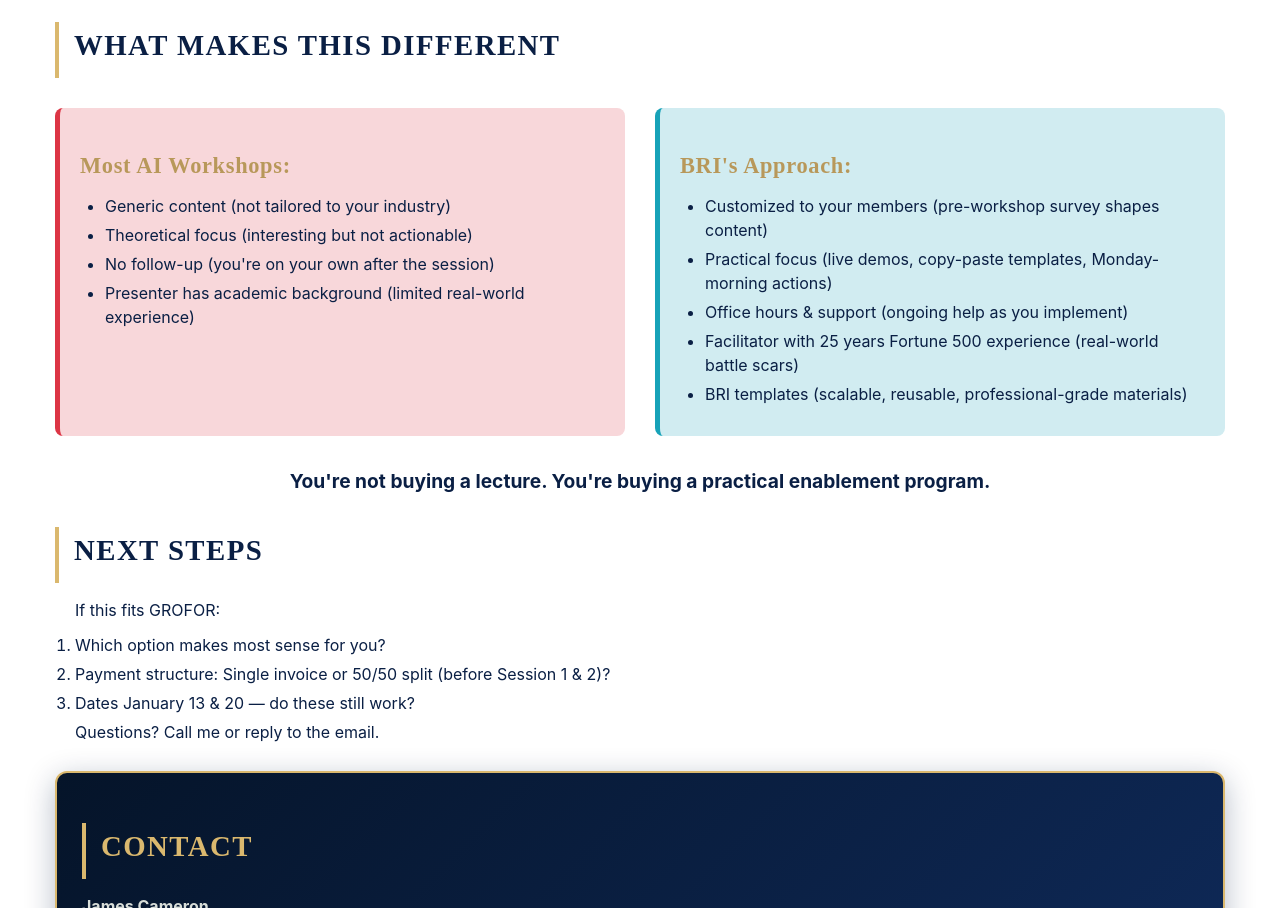
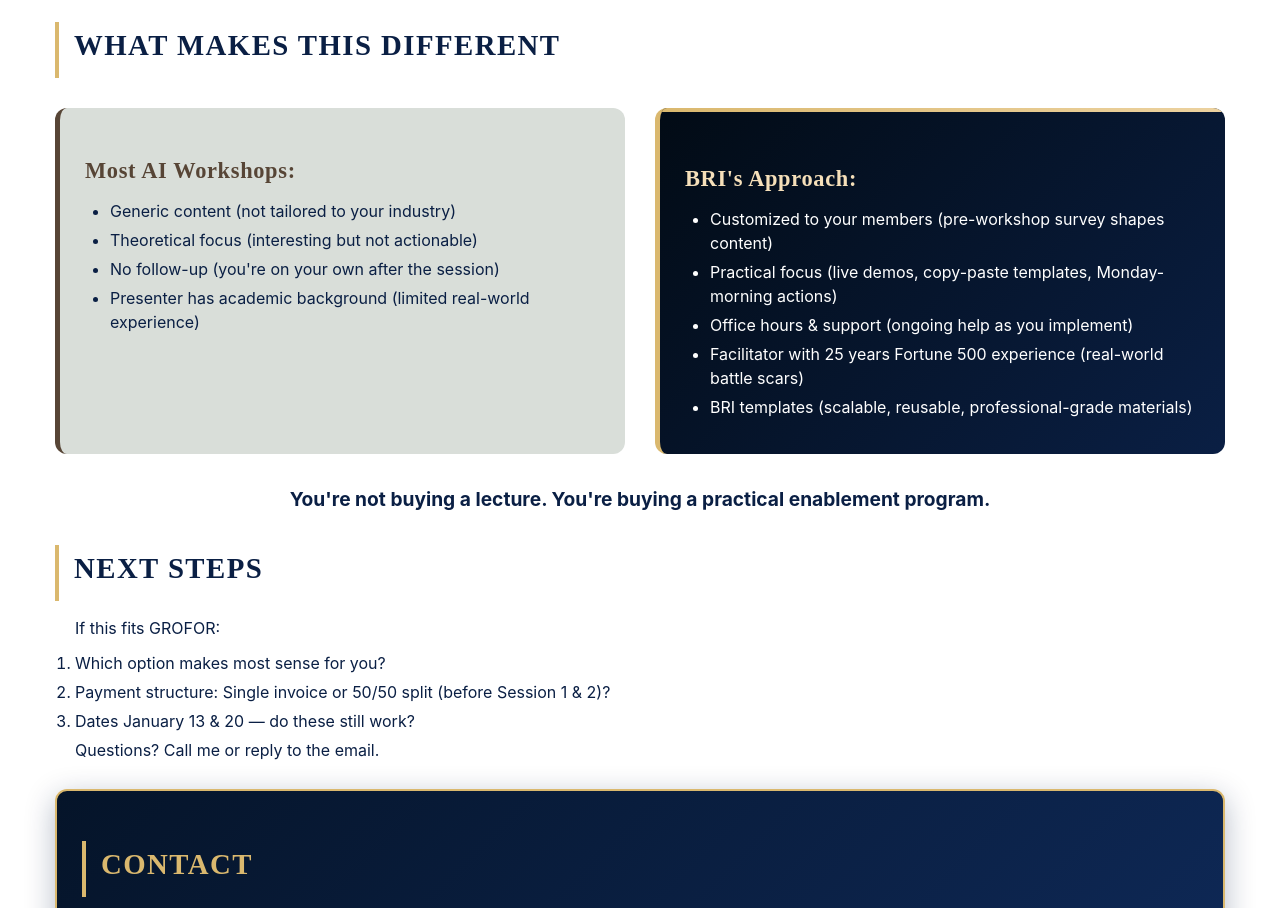
Before and after one commit to jamcam-me/BRI-GROFOR-Workshop-2026, a website: page en.html in a window 1280 px wide. Shown: the part 8093-9001 px from the top of the page. Drawn offline with Linux system fonts and the light colour scheme.

Commit message:
feat: Apply BRI brand colors to comparison section
- Left side: Light stone background with warm rock border
- Right side: Navy gradient with gold accents (matches pricing cards)
- Enhanced visual consistency across all sections

🪨🏔️  Authored by BRI | ⚡ Powered by Claude Code

```diff
--- a/en.html
+++ b/en.html
@@ -545,13 +545,39 @@
         }
 
         .comparison-left {
-            background: #f8d7da;
-            border-left: 5px solid #dc3545;
+            background: var(--light-stone);
+            border-left: 5px solid var(--warm-rock);
+            padding: 25px;
+            border-radius: 12px;
+        }
+
+        .comparison-left h3 {
+            color: var(--warm-rock);
         }
 
         .comparison-right {
-            background: #d1ecf1;
-            border-left: 5px solid #17a2b8;
+            background: linear-gradient(135deg, var(--navy-900) 0%, var(--navy-700) 100%);
+            color: white;
+            border-left: 5px solid var(--gold-700);
+            padding: 25px;
+            border-radius: 12px;
+            position: relative;
+            overflow: hidden;
+        }
+
+        .comparison-right::before {
+            content: '';
+            position: absolute;
+            top: 0;
+            left: 0;
+            right: 0;
+            height: 4px;
+            background: linear-gradient(135deg, var(--gold-700) 0%, var(--gold-500) 100%);
+        }
+
+        .comparison-right h3 {
+            color: var(--gold-400);
+            padding-top: 8px;
         }
 
         /* Footer */
```
Also changed, not shown: index.html (+30 -4 lines).
